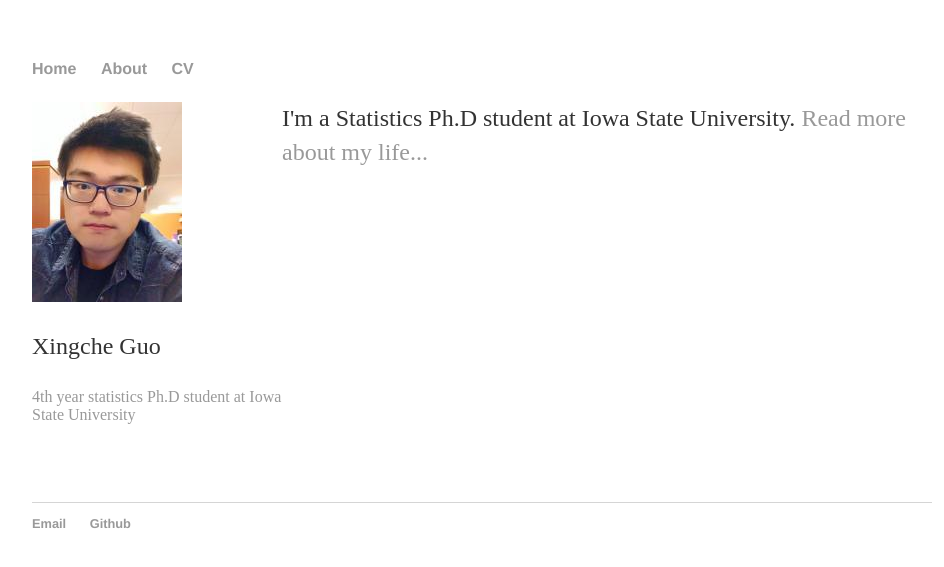
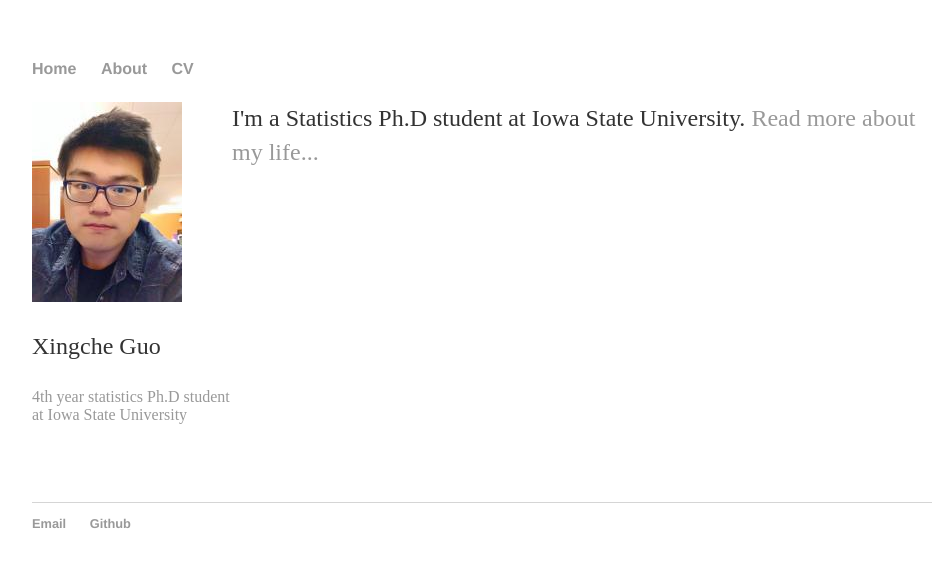
Before and after one commit to xingcheg/xingcheg.github.io, a Jekyll site: the page built from index.html, in a window 1280 px wide. Shown: the top 567 px of the page, without its empty margins (158-1102 px from the left). Built offline with Jekyll 4.4.1, drawn with Linux system fonts in a browser that asks for light colours.

Commit message:
Update main.css

```diff
--- a/css/main.css
+++ b/css/main.css
@@ -47,16 +47,16 @@ body {
 .container {
   width: 900px;
   height: 400px;
-  margin: 0 auto;
+  margin: 20 auto;
   position: relative;
 }
 .leftbox {
-  width: 250px;  /*左侧固定宽度值*/
+  width: 200px;  /*左侧固定宽度值*/
   height: 100%;
   position: absolute;
 }
 .rightbox {
   height: 100%;
-  margin-left: 250px; /*边距值=左侧固定宽度值*/
+  margin-left: 200px; /*边距值=左侧固定宽度值*/
   position: relative;
 }
```
